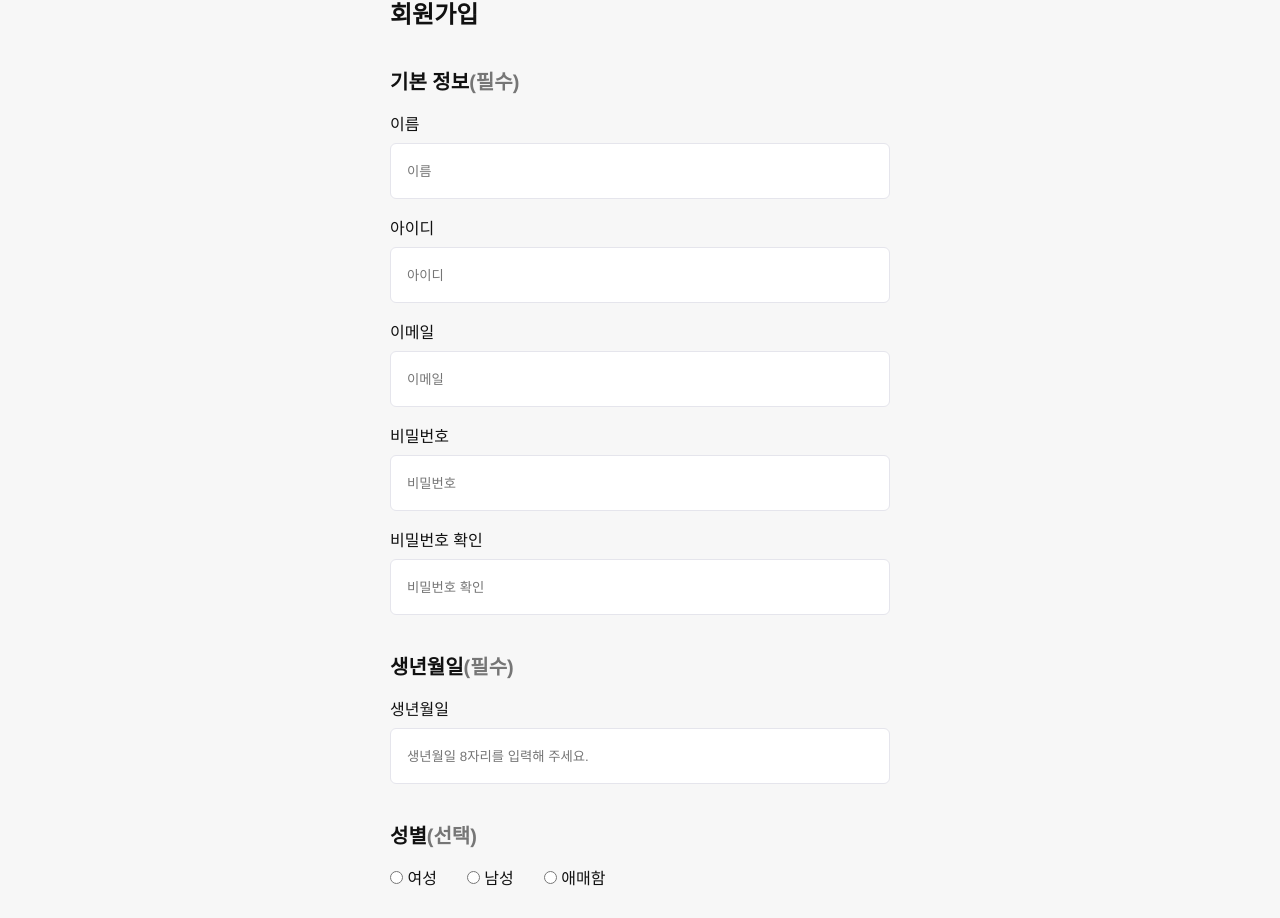
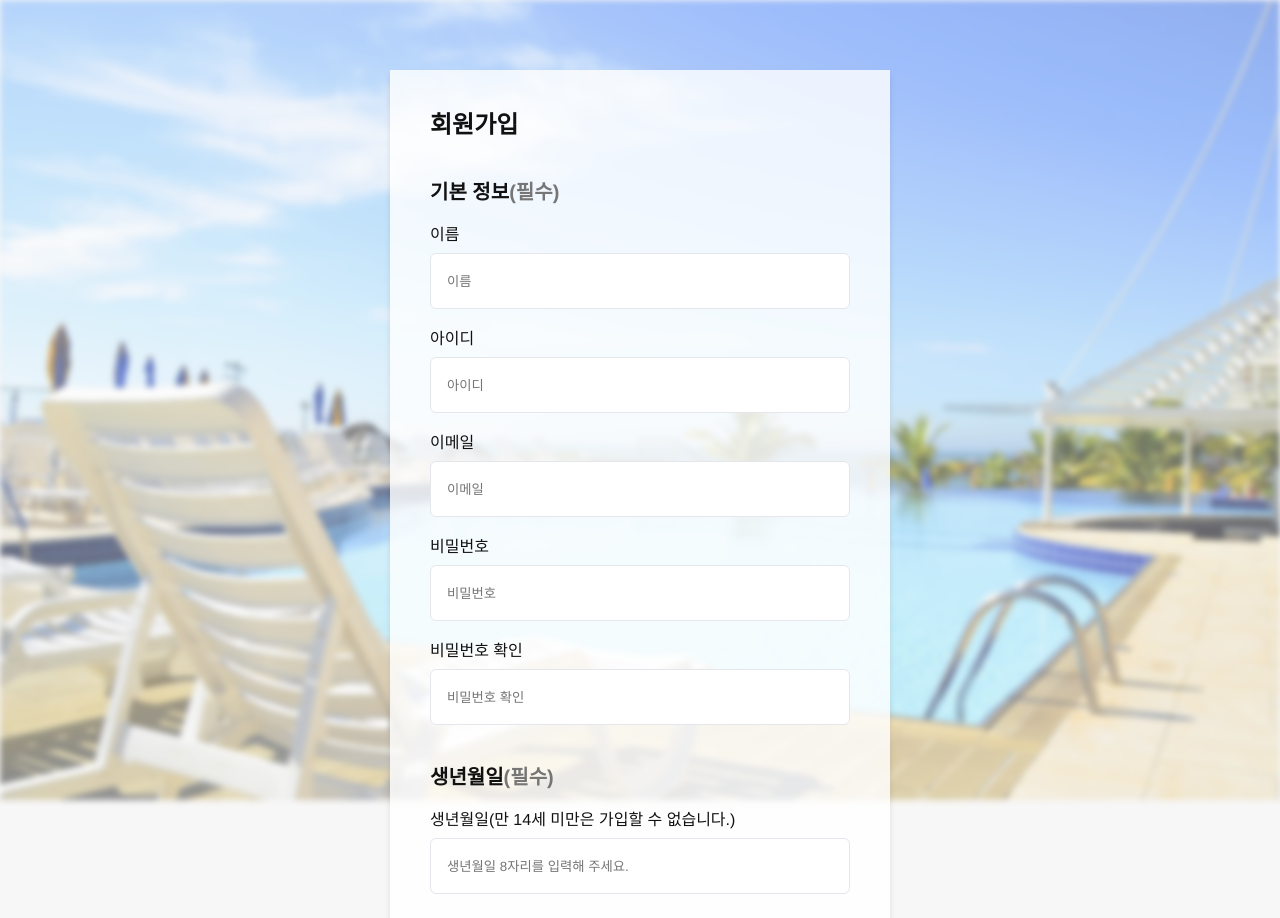
Before and after one commit to Jae-Won-Song/MINI_FE, a Next.js app: page /auth/register in a window 1280 px wide. Shown: the top 918 px of the page. Built offline with nearby package versions, Linux system fonts and the light colour scheme; a web font is replaced by a local one.

Commit message:
style/perf: 로그인/회원가입 페이지 수정, 메인 페이지 category 개선 중

```diff
--- a/src/app/auth/register/page.tsx
+++ b/src/app/auth/register/page.tsx
@@ -5,6 +5,29 @@ import styled from 'styled-components';
 import Link from 'next/link';
 import Inputs from '../../../components/Inputs';
 import Buttons from '../../../components/Buttons';
+import dayjs from 'dayjs';
+import RegisterBackground from '../../../../public/images/register_background.jpg';
+import Image from 'next/image';
+
+// 	"email": "abc@gmail.com",
+// 	"password": "password",
+// 	"name": "최병준",
+// 	"phoneNumber": "010-1234-5678"
+// }
+
+// {
+// 	"status": 201,
+// 	"message": "Created",
+// 	"data": [
+// 		{
+// 			"id": 1,
+// 			"email": "abc@gmail.com",
+// 			"name": "최병준",
+// 			"phoneNumber": "010-1234-5678"
+// 		}
+// 	]
+// }
+
 
 const RegisterPage: React.FC = function RegisterPage() {
   const validateEmail = (email: string) => {
@@ -53,6 +76,20 @@ const RegisterPage: React.FC = function RegisterPage() {
     }
   };
 
+  const validateBirthdate = (birthdate: string) => {
+    if (birthdate.length !== 8) {
+      return '생년월일 8자리를 모두 적어주세요.';
+    }
+    const birthDateObj = dayjs(birthdate, 'YYYYMMDD');
+    const today = dayjs();
+    const age = today.diff(birthDateObj, 'year');
+
+    if (age < 14) {
+      return '14세 미만은 가입할 수 없습니다.';
+    }
+    return '';
+  };
+
   const [email, setEmail] = useState('');
   const [emailError, setEmailError] = useState('');
   const [password, setPassword] = useState('');
@@ -62,6 +99,8 @@ const RegisterPage: React.FC = function RegisterPage() {
   const [fullName, setFullName] = useState('');
   const [username, setUsername] = useState('');
   const [birthdate, setBirthdate] = useState('');
+  const [birthdateError, setBirthdateError] = useState('');
+  const [termsChecked, setTermsChecked] = useState(false);
 
   const handleEmailChange = (event: React.ChangeEvent<HTMLInputElement>) => {
     const newEmail = event.target.value;
@@ -84,6 +123,17 @@ const RegisterPage: React.FC = function RegisterPage() {
     const newConfirmPassword = event.target.value;
     setConfirmPassword(newConfirmPassword);
     validateConfirmPassword(password, newConfirmPassword);
+  };
+
+  const handleBirthdateChange = (event: React.ChangeEvent<HTMLInputElement>) => {
+    const newBirthdate = event.target.value;
+    setBirthdate(newBirthdate);
+    const error = validateBirthdate(newBirthdate);
+    setBirthdateError(error);
+  };
+
+  const handleTermsChange = (event: React.ChangeEvent<HTMLInputElement>) => {
+    setTermsChecked(event.target.checked);
   };
 
   const handleKeyDown = (event: React.KeyboardEvent<HTMLInputElement>) => {
@@ -119,18 +169,25 @@ const RegisterPage: React.FC = function RegisterPage() {
       !email ||
       !password ||
       !confirmPassword ||
-      !birthdate
+      !birthdate ||
+      !termsChecked
     ) {
       alert('모든 필수 입력란을 채워주세요.');
     } else if (password !== confirmPassword) {
-      alert('비밀번호와 비밀번호 확인이 일치하지 않습니다.');
+      alert('비밀번호와 비밀번호 확인 내용이 일치하지 않습니다.');
+    } else if (birthdateError) {
+      alert(birthdateError);
     } else {
-      // Form submission logic here
-      alert('폼이 제출되었습니다.');
+      alert('회원가입 완료!');
     }
   };
 
   return (
+    <RegisterPageWrapper>
+      <StyledImage
+        src={RegisterBackground}
+        alt='회원가입 페이지 배경'
+      />
       <FormContainer>
         <BigTitle>회원가입</BigTitle>
         <Section>
@@ -142,15 +199,17 @@ const RegisterPage: React.FC = function RegisterPage() {
             label="이름"
             type="name"
             placeholder="이름"
-          fullWidth
             required
+            value={fullName}
+            onChange={(e) => setFullName(e.target.value)}
           />
           <Inputs
             label="아이디"
             type="username"
             placeholder="아이디"
-          fullWidth
             required
+            value={username}
+            onChange={(e) => setUsername(e.target.value)}
           />
           <Inputs
             label="이메일"
@@ -158,7 +217,6 @@ const RegisterPage: React.FC = function RegisterPage() {
             placeholder="이메일"
             value={email}
             onChange={handleEmailChange}
-          fullWidth
             errorMessage={emailError}
             isValid={emailError === ''}
             required
@@ -169,7 +227,6 @@ const RegisterPage: React.FC = function RegisterPage() {
             placeholder="비밀번호"
             value={password}
             onChange={handlePasswordChange}
-          fullWidth
             errorMessage={passwordError}
             isValid={passwordError === '아주 좋은 비밀번호입니다!'}
             required
@@ -180,7 +237,6 @@ const RegisterPage: React.FC = function RegisterPage() {
             placeholder="비밀번호 확인"
             value={confirmPassword}
             onChange={handleConfirmPasswordChange}
-          fullWidth
             errorMessage={confirmPasswordError}
             isValid={confirmPasswordError === '입력한 비밀번호와 일치합니다!'}
             required
@@ -192,30 +248,16 @@ const RegisterPage: React.FC = function RegisterPage() {
             <SmallTitleSpan>(필수)</SmallTitleSpan>
           </SmallTitle>
           <Inputs
-          label="생년월일"
+            label="생년월일(만 14세 미만은 가입할 수 없습니다.)"
             type="text"
             placeholder="생년월일 8자리를 입력해 주세요."
+            value={birthdate}
+            onChange={handleBirthdateChange}
             onKeyDown={handleKeyDown}
-          fullWidth
+            errorMessage={birthdateError}
+            isValid={birthdateError === ''}
             required
           />
-      </Section>
-      <Section>
-        <SmallTitle>
-          성별
-          <SmallTitleSpan>(선택)</SmallTitleSpan>
-        </SmallTitle>
-        <CheckboxLabel>
-          <div>
-            <input type="radio" name="gender" value="female" /> 여성
-          </div>
-          <div>
-            <input type="radio" name="gender" value="male" /> 남성
-          </div>
-          <div>
-            <input type="radio" name="gender" value="other" /> 애매함
-          </div>
-        </CheckboxLabel>
         </Section>
         <Section>
           <SmallTitle>
@@ -223,7 +265,12 @@ const RegisterPage: React.FC = function RegisterPage() {
             <SmallTitleSpan>(필수)</SmallTitleSpan>
           </SmallTitle>
           <Label>
-          <input type="checkbox" />
+            <input
+              type="checkbox"
+              checked={termsChecked}
+              onChange={handleTermsChange}
+              required
+            />
             <span>[필수]</span> 이용 약관 및 개인정보 수집 관련 동의
           </Label>
           <Label>
@@ -236,10 +283,40 @@ const RegisterPage: React.FC = function RegisterPage() {
           이미 회원가입을 하셨나요? <Link href="/auth/login">로그인</Link>
         </LoginLink>
       </FormContainer>
+    </RegisterPageWrapper>
   );
 };
 
 export default RegisterPage;
+
+const RegisterPageWrapper = styled.div`
+  position: relative;
+  width: 100vw;
+  height: 100vh;
+`;
+
+const StyledImage = styled(Image)`
+  object-fit: cover;
+  width: 100%;
+  height: 100%;
+  z-index: -1;
+  filter: blur(3px) opacity(0.6);
+  position: fixed;
+`;
+
+const FormContainer = styled.div`
+  display: flex;
+  flex-direction: column;
+  gap: 20px;
+  width: 500px;
+  padding: 40px;
+  background-color: rgba(255, 255, 255, 0.8);
+  box-shadow: 0px 4px 6px rgba(0, 0, 0, 0.1);
+  position: absolute;
+  left: 50%;
+  transform: translateX(-50%);
+  margin: 70px 0;
+`;
 
 const BigTitle = styled.div`
   font-size: 24px;
@@ -257,14 +334,6 @@ const SmallTitleSpan = styled.span`
   color: #767676;
 `;
 
-const FormContainer = styled.div`
-  display: flex;
-  flex-direction: column;
-  width: 500px;
-  gap: 20px;
-  margin: 0 auto;
-`;
-
 const Section = styled.div`
   display: flex;
   flex-direction: column;
@@ -278,11 +347,6 @@ const Label = styled.label`
   gap: 8px;
 `;
 
-const CheckboxLabel = styled.label`
-  display: flex;
-  gap: 30px;
-`;
-
 const LoginLink = styled.div`
   display: flex;
   align-items: center;
```
Also changed, not shown: src/app/auth/login/page.tsx (+68 -92 lines), public/images/register_background.jpg (added). Lines whose indentation alone changed are shown as unchanged.
